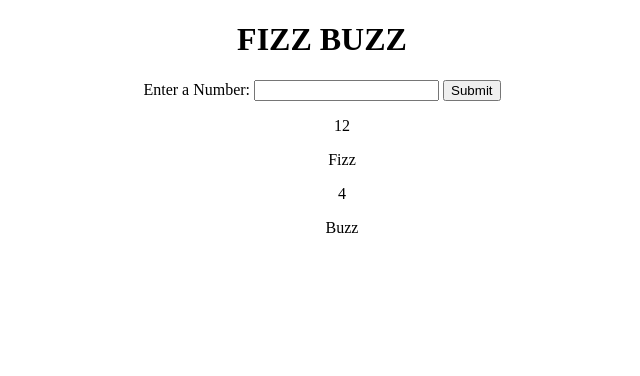
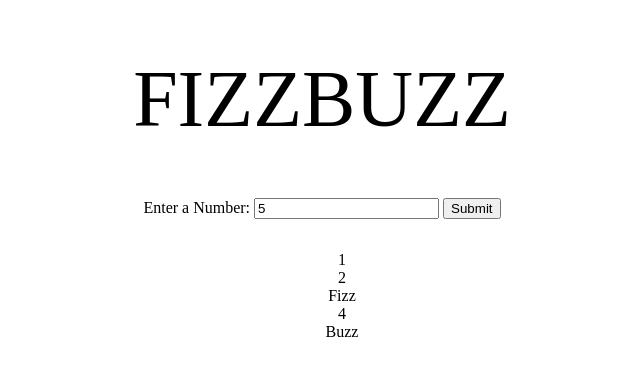
Before and after one commit to harshadak/fizzbuzz, a plain HTML site: page index.html in a window 1280 px wide. Both pictures are taken after typing "5" into the empty fields and a click on the input "Submit". Shown: the whole page, without its empty margins (318-958 px from the left). Drawn offline with nearby package versions, Linux system fonts and the light colour scheme.

Commit message:
Made changes to display the number list properly(1 and 2 were getting displayed on the same line).

```diff
--- a/css/style.css
+++ b/css/style.css
@@ -1,3 +1,17 @@
 .heading, .content {
 	text-align: center;
 }
+
+.heading h1 {
+	font-size: 5rem;
+	font-weight: lighter;
+}
+
+.input {
+	margin-bottom: 2rem;
+}
+
+.result #list {
+	display: block;
+	list-style: none;
+}
--- a/index.html
+++ b/index.html
@@ -2,7 +2,7 @@
 <html lang="en">
 <head>
 	<meta charset="UTF-8">
-	<title>Fizz Buzz | HK</title>
+	<title>FizzBuzz | HK</title>
 	<link rel="stylesheet" type="text/css" href="css/style.css">
 	<script src="http://code.jquery.com/jquery.min.js"></script>
 	<script src="js/app.js"></script>
@@ -10,7 +10,7 @@
 <body>
 
 	<div class="heading">
-		<h1>FIZZ BUZZ</h1>
+		<h1>FIZZBUZZ</h1>
 	</div>
 
 	<section class="input">
--- a/js/app.js
+++ b/js/app.js
@@ -1,27 +1,32 @@
 function fizzBuzz() {
 	var num = $('#inputValue').val();
+	//var numList = $('.result .content');
 	var numList = $('#list');
 
 	for (var i = 1; i <= num; i++) {
-		if (i%15 == 0) {
-			numList.append('<p>FizzBuzz</p>');
-		} else if (i%5 == 0) {
-			numList.append('<p>Buzz</p>');
-		} else if (i%3 == 0) {
-			numList.append('<p>Fizz</p>');
+		if (i % 15 == 0) {
+			numList.append('<li class="answer">' + "FizzBuzz" + '</li>');
+			//numList.append('<p>FizzBuzz</p>');
+		} else if (i % 5 == 0) {
+			numList.append('<li class="answer">' + "Buzz" + '</li>');
+			//numList.append('<p>Buzz</p>');
+		} else if (i % 3 == 0) {
+			numList.append('<li class="answer">' + "Fizz" + '</li>');
+			//numList.append('<p>Fizz</p>');
 		} else {
-			numList.append(i);
+			numList.append('<li class="answer">' + i + '</li>');
+			//numList.append(i);
 		}
 	}
 
-	$('#inputValue').val('');
+	//$('#inputValue').val('');
 	//$('#list').('');
 }
 
 
 
 
-
 $(function() {
 	$('#calculate').on('click', fizzBuzz);
+	//numList.empty();
 });
```
